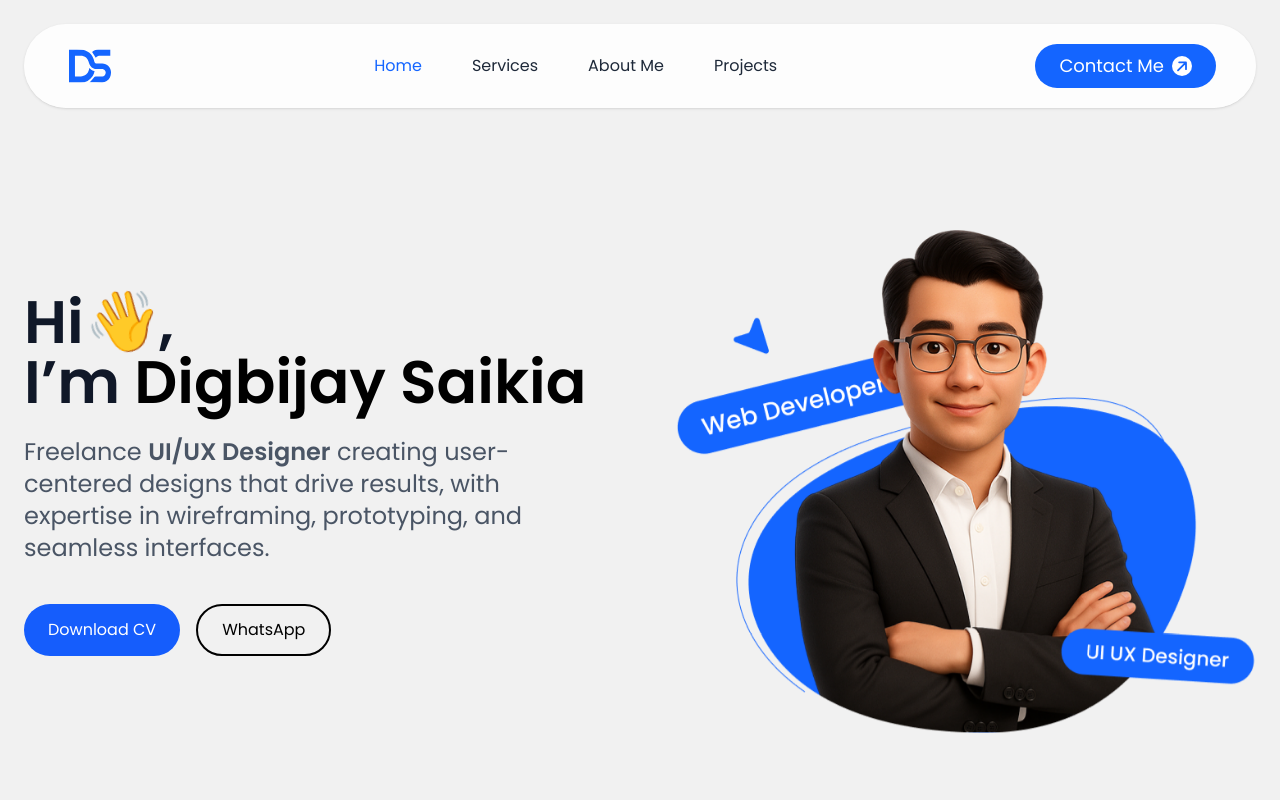
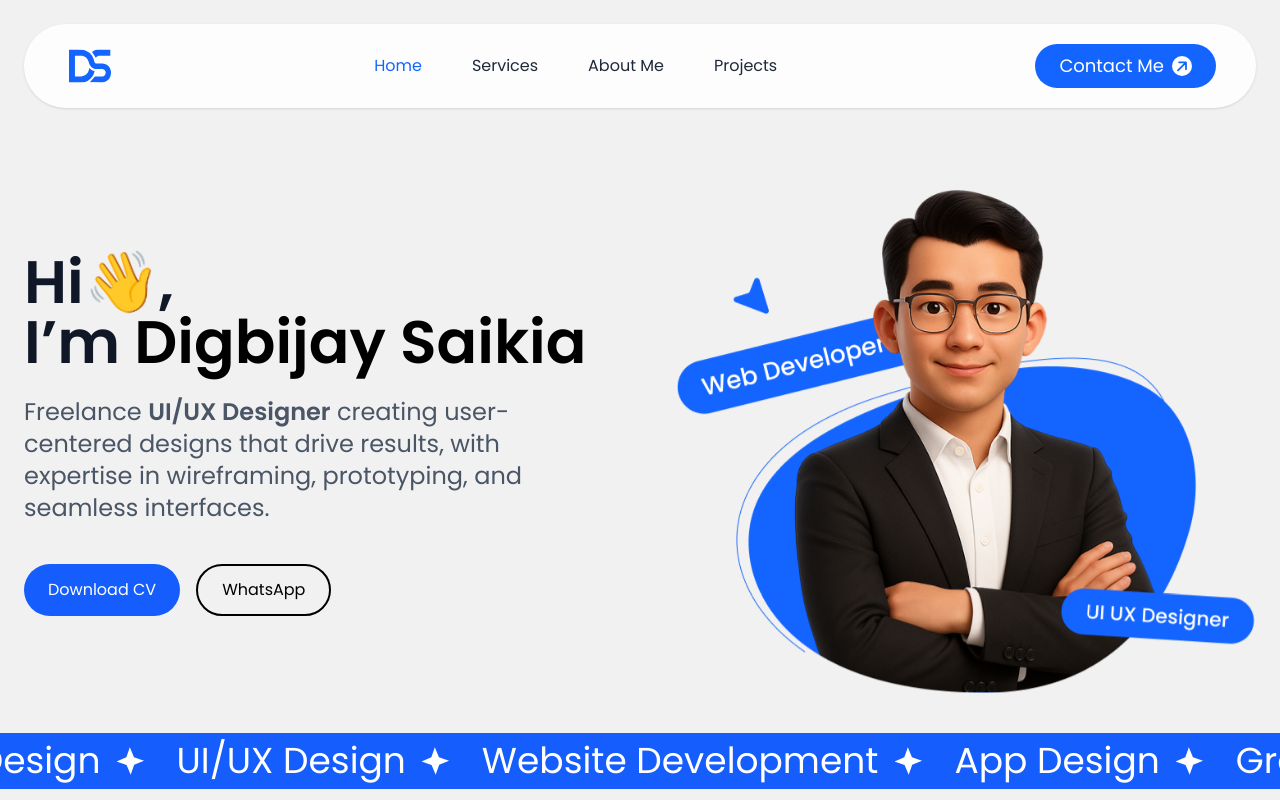
Before and after one commit to diku1235/digbijay-saikia-portfolio, a React (Vite) app: page / in a window 1280 px wide. Shown: the top 800 px of the page. Built offline with nearby package versions, Linux system fonts and the light colour scheme.

Commit message:
strap update

```diff
--- a/src/App.jsx
+++ b/src/App.jsx
@@ -5,6 +5,7 @@ import Services from './components/Services';
 import About from './components/About';
 import Projects from './components/Projects';
 import Footer from './components/Footer';
+import HeroStrap from './components/HeroStrap';
 
 function App() {
   return (
@@ -12,6 +13,7 @@ function App() {
       <Navbar />  {/* ✅ Navbar at the top */}
       <main className="pt-24"> {/* ✅ Prevents content from hiding behind fixed navbar */}
         <Hero />
+        <HeroStrap />
         <Services />
         <About />
         <Projects />
--- a/src/components/Hero.jsx
+++ b/src/components/Hero.jsx
@@ -7,7 +7,7 @@ export default function Hero() {
   return (
     <section
       id="hero"
-      className="scroll-mt-28 max-w-[1400px] mx-auto px-6 py-10 md:py-20 mt-6 lg:mt-10 dark:bg-[var(--background-dark)] dark:text-[var(--color-dark)]"
+      className="scroll-mt-28 max-w-[1400px] mx-auto px-6 pt-10 mt-6 lg:mt-10 dark:bg-[var(--background-dark)] dark:text-[var(--color-dark)]"
     >
       {/* Main content with responsive spacing */}
       <div className="flex flex-col md:flex-row items-center justify-between mb-12 sm:mb-16 md:mb-20 lg:mb-10 gap-8 sm:gap-12 md:gap-12 lg:gap-16">
@@ -58,29 +58,6 @@ export default function Hero() {
           />
         </motion.div>
       </div>
-
-      {/* Scroll Strap with bottom-to-top animation */}
-      <motion.div
-        className="
-            absolute
-            left-1/2 -translate-x-1/2
-            w-screen
-            z-10 transform
-
-            sm:top-[65rem]
-            md:top-[40rem]
-            lg:top-[40rem]
-            xl:top-[45rem]
-            2xl:top-[40rem]
-          "
-        initial={{ opacity: 0, y: 100 }}
-        animate={{ opacity: 1, y: 0 }}
-        transition={{ delay: 0.6, duration: 1 }}
-      >
-        <div className="scrolling-strap-container">
-          <ScrollingStrap />
-        </div>
-      </motion.div>
     </section>
   );
 }
--- /dev/null
+++ b/src/components/HeroStrap.jsx
@@ -0,0 +1,15 @@
+import { motion } from "framer-motion";
+import ScrollingStrap from "./ScrollingStrap";
+
+export default function HeroStrap() {
+  return (
+    <motion.div
+      className="w-full"
+      initial={{ opacity: 0, y: 100 }}
+      animate={{ opacity: 1, y: 0 }}
+      transition={{ delay: 0.3, duration: 1 }}
+    >
+      <ScrollingStrap />
+    </motion.div>
+  );
+}
```
